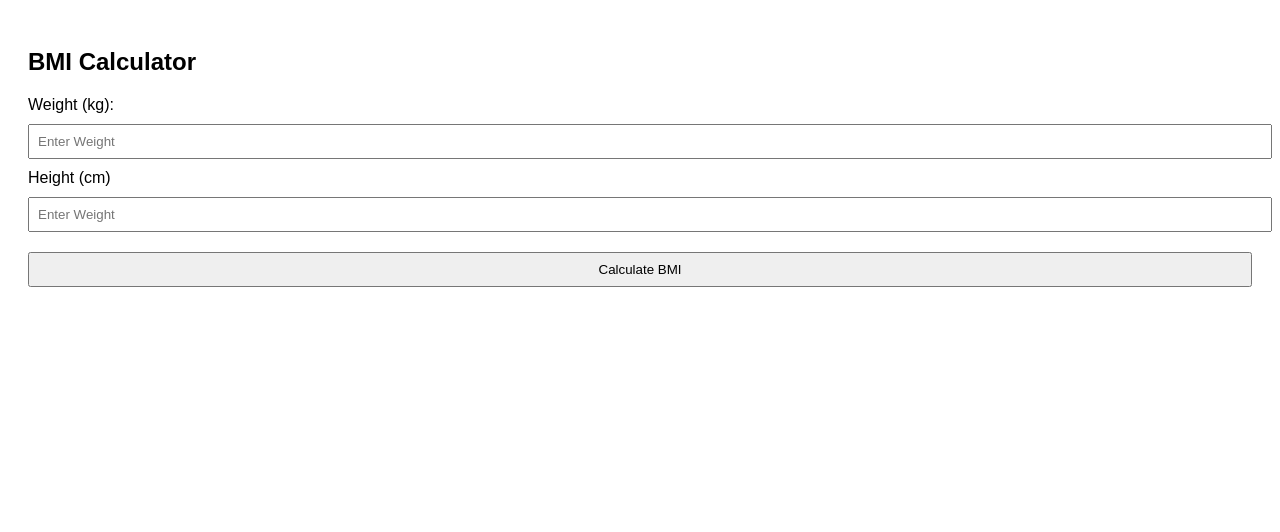
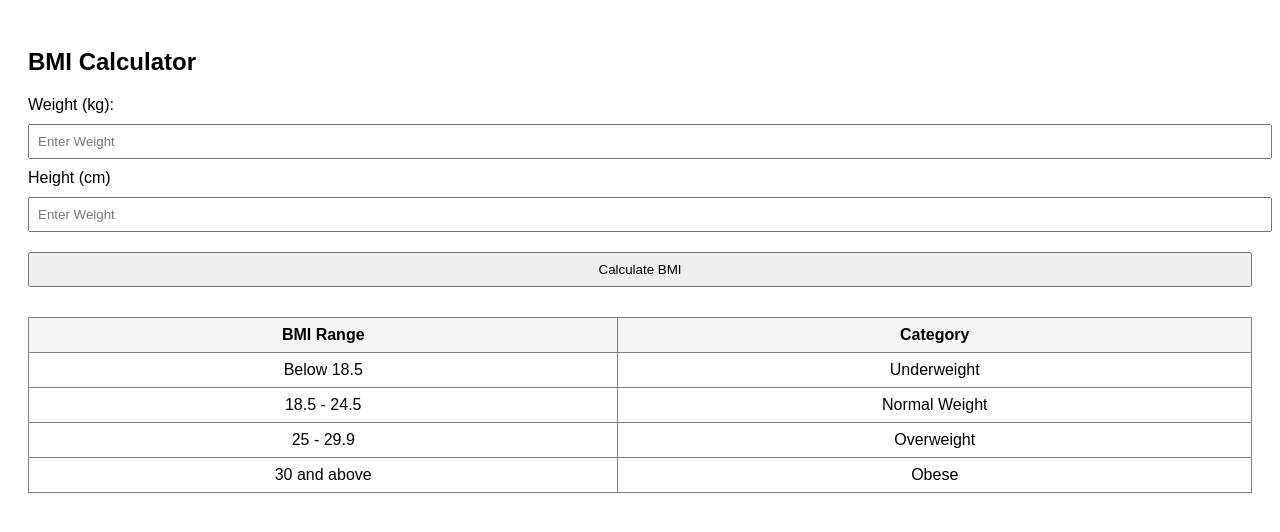
Before and after one commit to pratik-hole-321/bmi-calculator-typescript, a website: page public/index.html in a window 1280 px wide. Drawn offline with Linux system fonts and the light colour scheme.

Commit message:
add BMI table in html file

```diff
--- a/public/index.html
+++ b/public/index.html
@@ -19,6 +19,18 @@
         margin-top: 20px;
         font-weight: bold;
       }
+      table {
+        width: 100%;
+        margin-top: 20px;
+        border-collapse: collapse;
+      }
+      th,
+      td {
+        text-align: center;
+      }
+      thead {
+        background-color: #f4f4f4;
+      }
     </style>
   </head>
   <body>
@@ -29,6 +41,36 @@
     <input type="text" id="height" placeholder="Enter Weight" />
     <button id="calculateBtn">Calculate BMI</button>
     <div id="result"></div>
+
+    <!-- BMI Table -->
+
+    <table border="1" cellpadding="8" cellspacing="0">
+      <thead>
+        <tr>
+          <th>BMI Range</th>
+          <th>Category</th>
+        </tr>
+      </thead>
+      <tbody>
+        <tr>
+          <td>Below 18.5</td>
+          <td>Underweight</td>
+        </tr>
+        <tr>
+          <td>18.5 - 24.5</td>
+          <td>Normal Weight</td>
+        </tr>
+        <tr>
+          <td>25 - 29.9</td>
+          <td>Overweight</td>
+        </tr>
+        <tr>
+          <td>30 and above</td>
+          <td>Obese</td>
+        </tr>
+      </tbody>
+    </table>
+
     <script src="/dist/app.js"></script>
   </body>
 </html>
```
